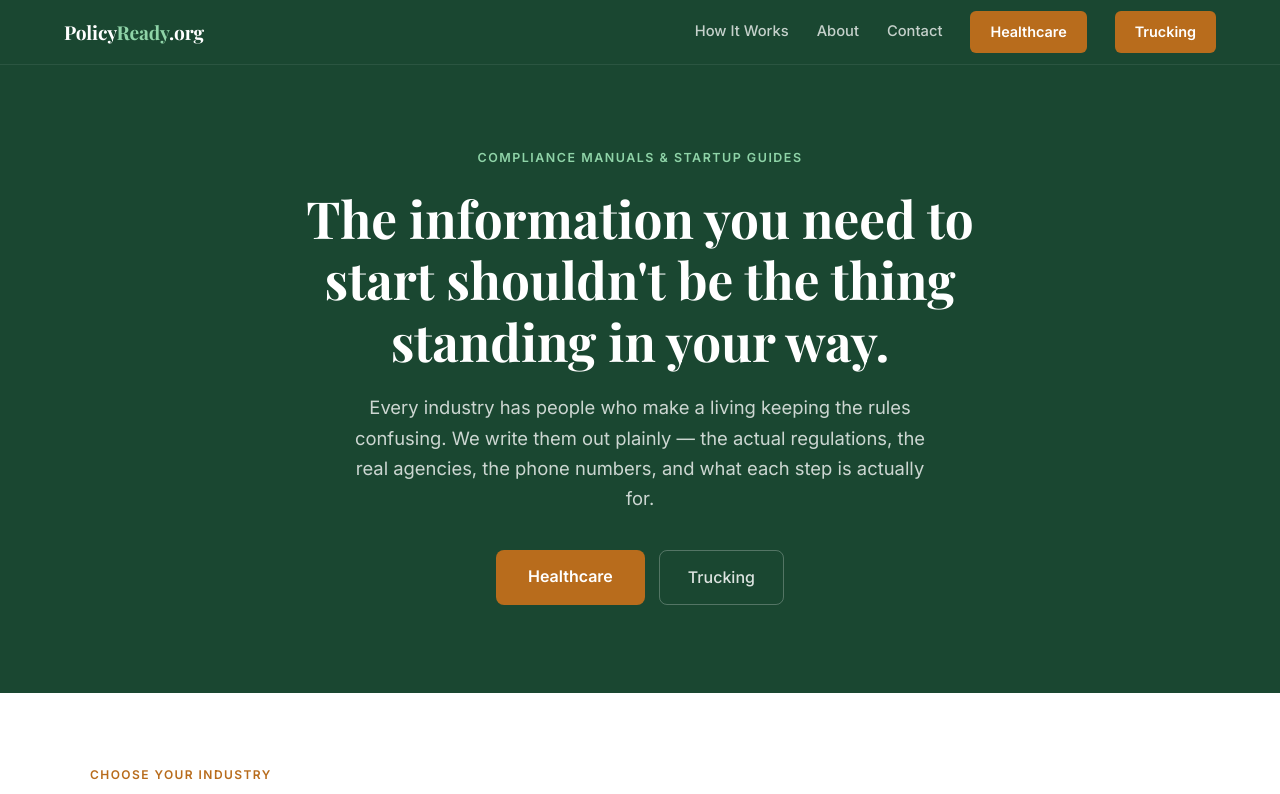
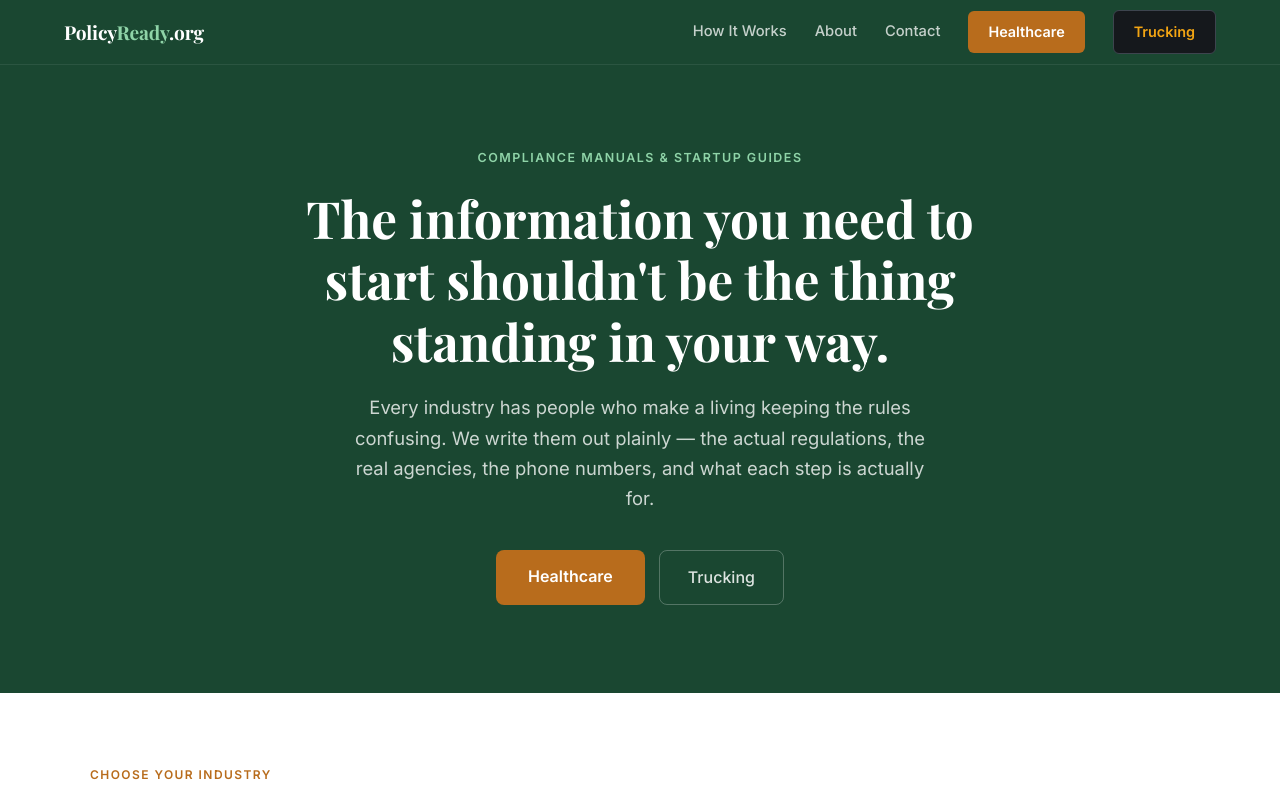
Before and after one commit to bunmi121589/POLICYREADY, a website: page index.html in a window 1280 px wide. Shown: the top 794 px of the page. Drawn offline with nearby package versions, Linux system fonts and the light colour scheme.

Commit message:
Add styles for vertical nav buttons
Added styles for vertical navigation buttons in hub structure.

```diff
--- a/styles.css
+++ b/styles.css
@@ -768,3 +768,12 @@ footer a:hover { color: white; }
   .shop-grid, .state-manuals-grid, .manual-body-wrap { padding-left: 20px; padding-right: 20px; }
   .buy-sidebar { position: static; }
 }
+
+
+/* ── VERTICAL NAV BUTTONS (added for hub structure) ── */
+.nav-btn-truck {
+  background: #15181C;
+  color: #F2A413;
+  border: 1px solid #3D444E;
+}
+.nav-btn-truck:hover { background: #000000; color: #F2A413; }
```
